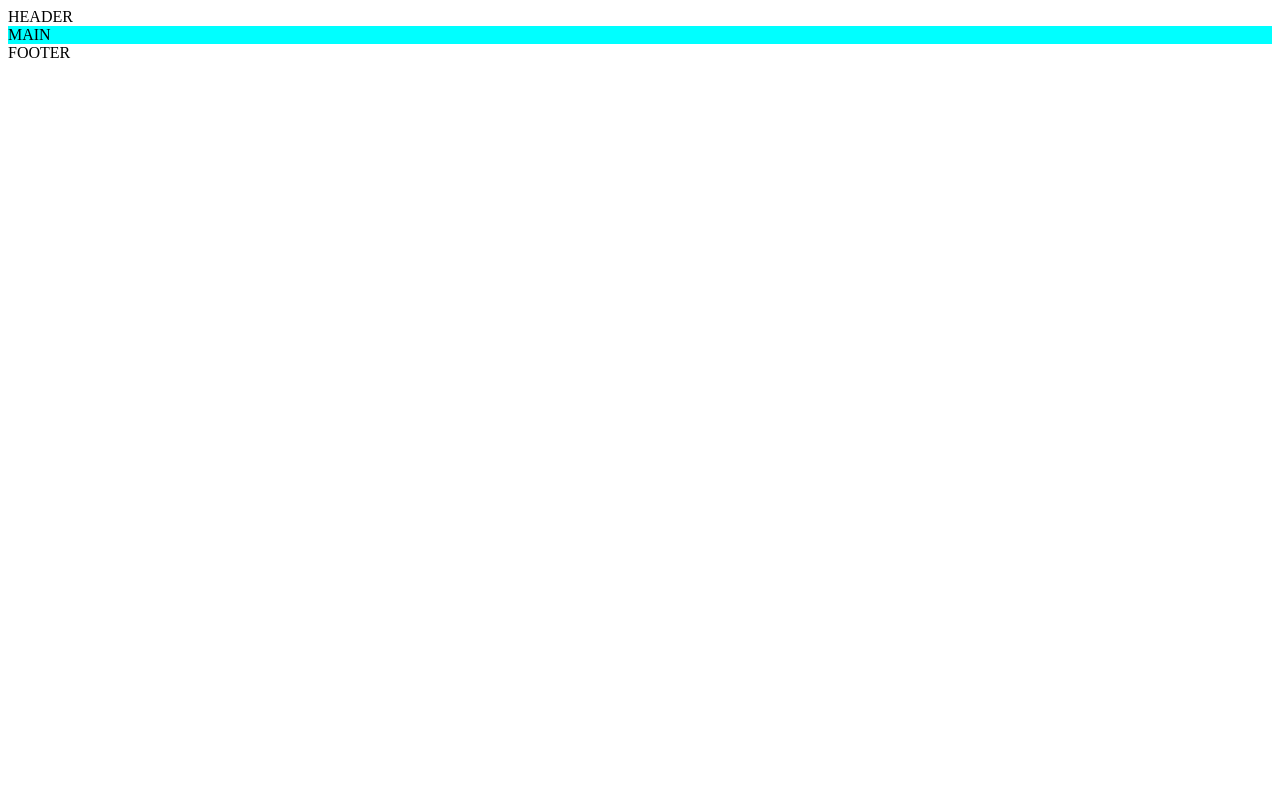
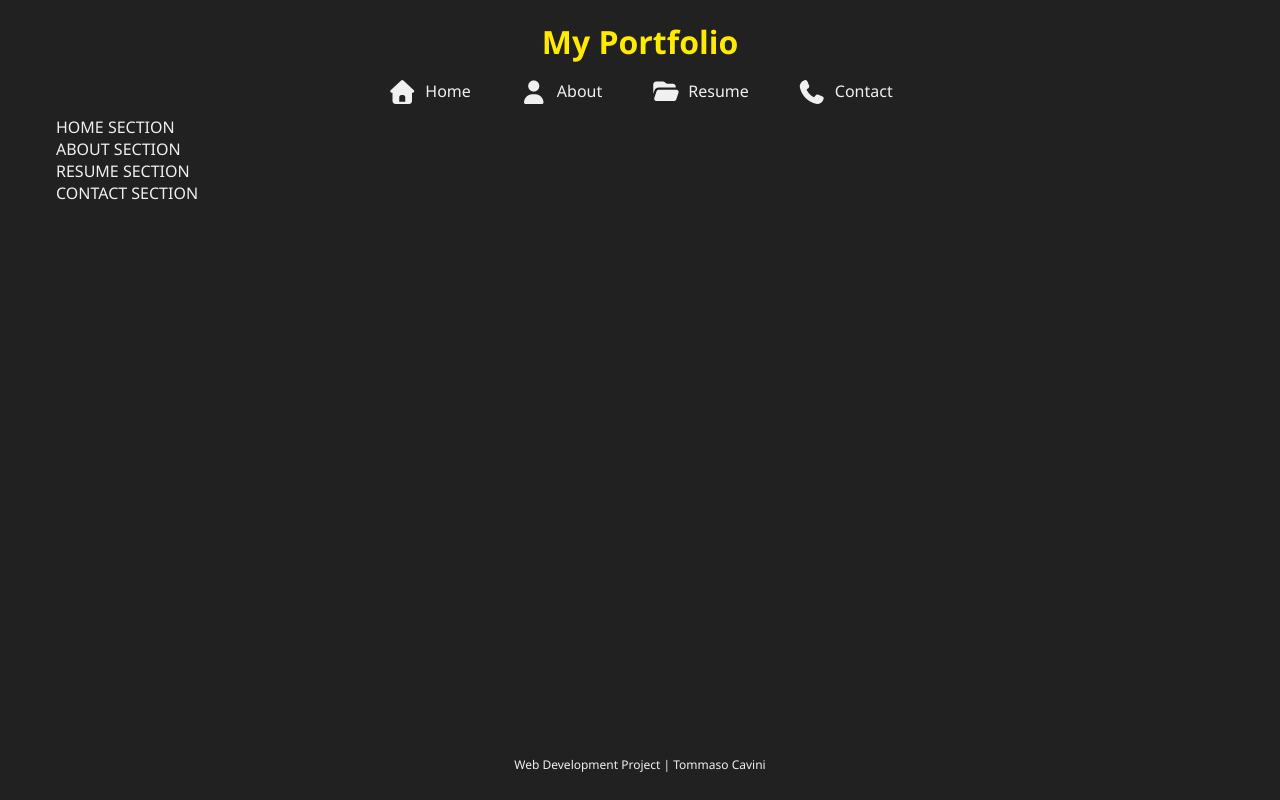
Before and after one commit to Tommicavo/web-development-project-S00027724, a plain HTML site: page index.html in a window 1280 px wide. Drawn offline with Linux system fonts and the light colour scheme.

Commit message:
main layout

```diff
--- /dev/null
+++ b/css/buttons.css
@@ -0,0 +1,29 @@
+.app-btn {
+  display: flex;
+  justify-content: center;
+  align-items: center;
+  gap: 0.5rem;
+}
+
+.app-btn:hover {
+  color: var(--accent-color);
+  cursor: pointer;
+}
+
+.btn-burger {
+  width: 2.5rem;
+  height: 2.5rem;
+  border: 2px solid var(--text-color);
+  border-radius: 50%;
+  padding: 0.25rem 0.25rem;
+}
+
+.btn-burger:hover {
+  border: 2px solid var(--accent-color);
+}
+
+@media (min-width: 768px) {
+  .btn-burger {
+    display: none;
+  }
+}
--- a/css/style.css
+++ b/css/style.css
@@ -1,3 +1,95 @@
+/* GLOBAL */
+:root {
+  /* Global Vars */
+  --header-height: 70px;
+  --footer-height: 40px;
+  /* Colors */
+  --background-color: #212121;
+  --text-color: #f0f0f0;
+  --accent-color: #ffea00;
+}
+
+* {
+  margin: 0;
+  padding: 0;
+  box-sizing: border-box;
+  font-family: "Segoe UI", sans-serif;
+}
+
+ul li {
+  list-style-type: none;
+}
+
+/* LAYOUT */
+body {
+  display: grid;
+  grid-template-rows: var(--header-height) 1fr var(--footer-height);
+  height: 100vh;
+  color: var(--text-color);
+  background-color: var(--background-color);
+}
+
+header {
+  height: var(--header-height);
+}
+
+footer {
+  height: var(--footer-height);
+  font-size: 0.75rem;
+  display: flex;
+  justify-content: center;
+  align-items: center;
+}
+
 main {
-  background-color: aqua;
+  overflow-y: auto;
 }
+
+.container {
+  max-width: 1200px;
+  margin: 0 auto;
+  padding: 1rem;
+}
+
+/* HEADER */
+.header-top {
+  display: flex;
+  align-items: center;
+  height: var(--header-height);
+}
+
+.header-title {
+  color: var(--accent-color);
+  margin: 0 auto;
+}
+
+.header-bottom {
+  display: none;
+  height: 0;
+}
+
+@media (min-width: 768px) {
+  :root {
+    --header-height: 100px;
+    --header-half-height: calc(var(--header-height) / 2);
+  }
+
+  .header-top {
+    height: var(--header-half-height);
+  }
+
+  .header-bottom {
+    height: var(--header-half-height);
+    display: flex;
+    justify-content: center;
+    align-items: center;
+    gap: 1rem;
+  }
+
+  .header-bottom ul {
+    display: flex;
+    justify-content: space-evenly;
+    align-items: center;
+    gap: 3rem;
+  }
+}
--- a/index.html
+++ b/index.html
@@ -3,21 +3,70 @@
   <head>
     <meta charset="UTF-8" />
     <meta name="viewport" content="width=device-width, initial-scale=1.0" />
-    <title>My Portfolio</title>
+    <title>Epicode | WD - My Portfolio</title>
+    <!-- Font Awesome -->
+    <link
+      rel="stylesheet"
+      href="https://cdnjs.cloudflare.com/ajax/libs/font-awesome/7.0.1/css/all.min.css"
+      integrity="sha512-2SwdPD6INVrV/lHTZbO2nodKhrnDdJK9/kg2XD1r9uGqPo1cUbujc+IYdlYdEErWNu69gVcYgdxlmVmzTWnetw=="
+      crossorigin="anonymous"
+      referrerpolicy="no-referrer"
+    />
     <!-- Style -->
     <link rel="stylesheet" href="css/style.css" />
+    <link rel="stylesheet" href="css/buttons.css" />
     <!-- Script -->
-    <script src="script/main.js"></script>
+    <script src="script/main.js" defer></script>
   </head>
 
-  <body>
+  <body class="container">
     <!-- HEADER -->
-    <header>HEADER</header>
+    <header>
+      <div class="header-top">
+        <h2 class="app-btn btn-burger"><i class="fa-solid fa-bars"></i></h2>
+        <h1 class="header-title">My Portfolio</h1>
+      </div>
+      <nav class="header-bottom">
+        <ul>
+          <li>
+            <div class="app-btn btn-home">
+              <h2><i class="fa-solid fa-house"></i></h2>
+              <div>Home</div>
+            </div>
+          </li>
+          <li>
+            <div class="app-btn btn-about">
+              <h2><i class="fa-solid fa-user"></i></h2>
+              <div>About</div>
+            </div>
+          </li>
+          <li>
+            <div class="app-btn btn-resume">
+              <h2><i class="fa-solid fa-folder-open"></i></h2>
+              <div>Resume</div>
+            </div>
+          </li>
+          <li>
+            <div class="app-btn btn-contact">
+              <h2><i class="fa-solid fa-phone"></i></h2>
+              <div>Contact</div>
+            </div>
+          </li>
+        </ul>
+      </nav>
+    </header>
 
     <!-- MAIN -->
-    <main>MAIN</main>
+    <main>
+      <section>HOME SECTION</section>
+      <section>ABOUT SECTION</section>
+      <section>RESUME SECTION</section>
+      <section>CONTACT SECTION</section>
+    </main>
 
     <!-- FOOTER -->
-    <footer>FOOTER</footer>
+    <footer>
+      <div>Web Development Project | Tommaso Cavini</div>
+    </footer>
   </body>
 </html>
```
